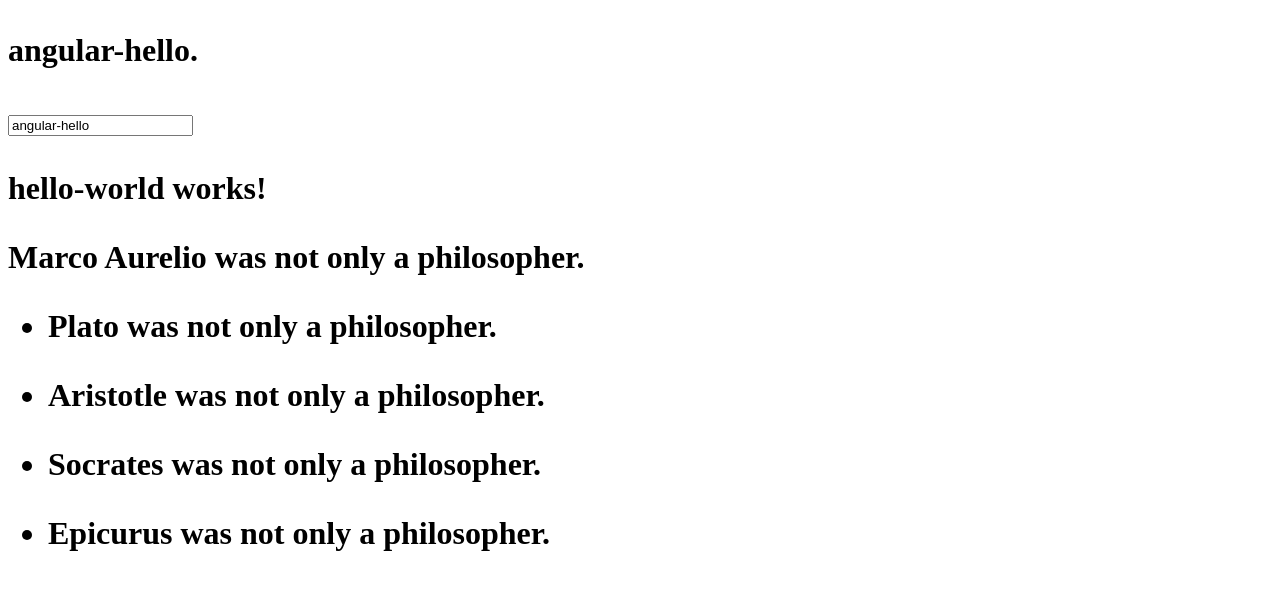
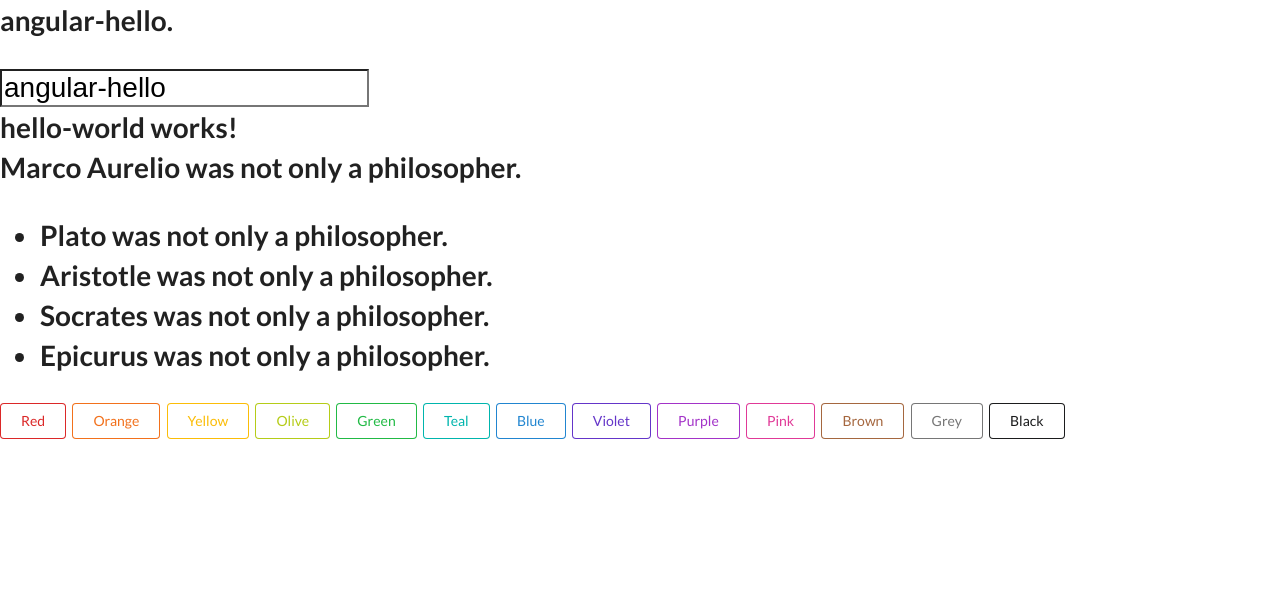
Before and after one commit to MariuszZalew/angular_workbench, an Angular app: page / in a window 1280 px wide. Shown: the top 590 px of the page. Built offline with nearby package versions, Linux system fonts and the light colour scheme.

Commit message:
adding and testing semantic-ui

```diff
--- a/angular.json
+++ b/angular.json
@@ -24,6 +24,7 @@
               "src/assets"
             ],
             "styles": [
+              "node_modules/semantic-ui-css/semantic.min.css",
               "src/styles.css"
             ],
             "scripts": []
--- a/package.json
+++ b/package.json
@@ -20,6 +20,7 @@
     "@angular/platform-browser-dynamic": "~9.1.11",
     "@angular/router": "~9.1.11",
     "rxjs": "~6.5.4",
+    "semantic-ui-css": "^2.4.1",
     "tslib": "^1.10.0",
     "zone.js": "~0.10.2"
   },
--- a/src/index.html
+++ b/src/index.html
@@ -8,6 +8,19 @@
   <link rel="icon" type="image/x-icon" href="favicon.ico">
 </head>
 <body>
-  <app-root></app-root>
+    <app-root></app-root>
+    <button class="ui red basic button">Red</button>
+<button class="ui orange basic button">Orange</button>
+<button class="ui yellow basic button">Yellow</button>
+<button class="ui olive basic button">Olive</button>
+<button class="ui green basic button">Green</button>
+<button class="ui teal basic button">Teal</button>
+<button class="ui blue basic button">Blue</button>
+<button class="ui violet basic button">Violet</button>
+<button class="ui purple basic button">Purple</button>
+<button class="ui pink basic button">Pink</button>
+<button class="ui brown basic button">Brown</button>
+<button class="ui grey basic button">Grey</button>
+<button class="ui black basic button">Black</button>
 </body>
 </html>
--- a/src/styles.css
+++ b/src/styles.css
@@ -1 +1,48 @@
-/* You can add global styles to this file, and also import other style files */
+/* @import '../node_modules/semantic-ui-css/semantic.min.css'; */
+
+.ui.menu .item img.logo {
+    margin-right: 1.5em;
+}
+
+form.ui.segment.form {
+  background-color: #F1F9FF;
+  margin-top: 2em;
+}
+
+form.form:after {
+  content: '';
+  display: block;
+  height: 0;
+  clear: both;
+  visibility: hidden;
+}
+
+.votes {
+  display: flex;
+  align-items: center;
+  justify-content: center;
+  background-color: #E6E6E6;
+  padding: 1em 0;
+  border-radius: 5px;
+}
+
+.ui.grid.posts {
+  margin-top: 2em;
+}
+
+.meta {
+  color: #9A9A9A
+}
+
+.ui.grid>.row>.column.votes {
+  display: flex;
+}
+
+ul.ui.list li:before {
+  content: '';
+}
+
+.voters {
+  clear: both;
+  width: 100%;
+}
```
Also changed, not shown: 1 other file (tests, documents, lock files or other folders).
